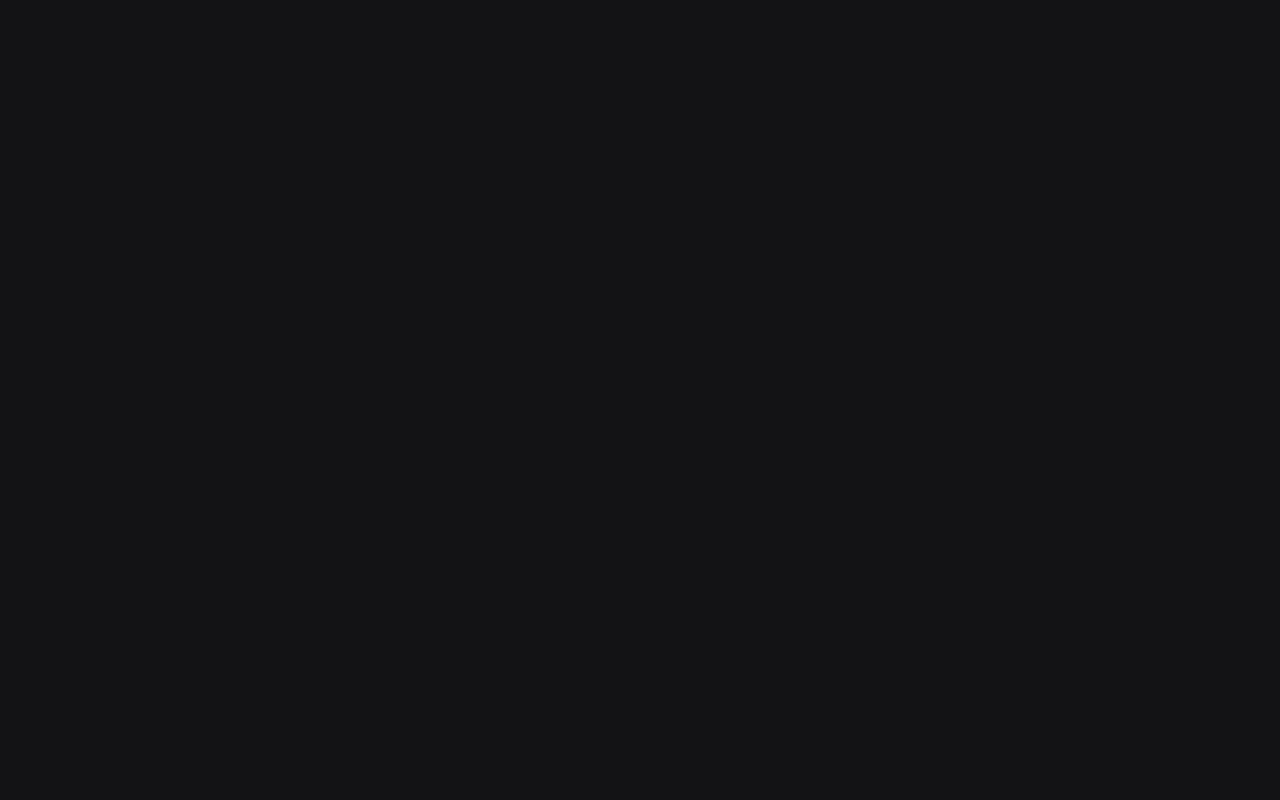
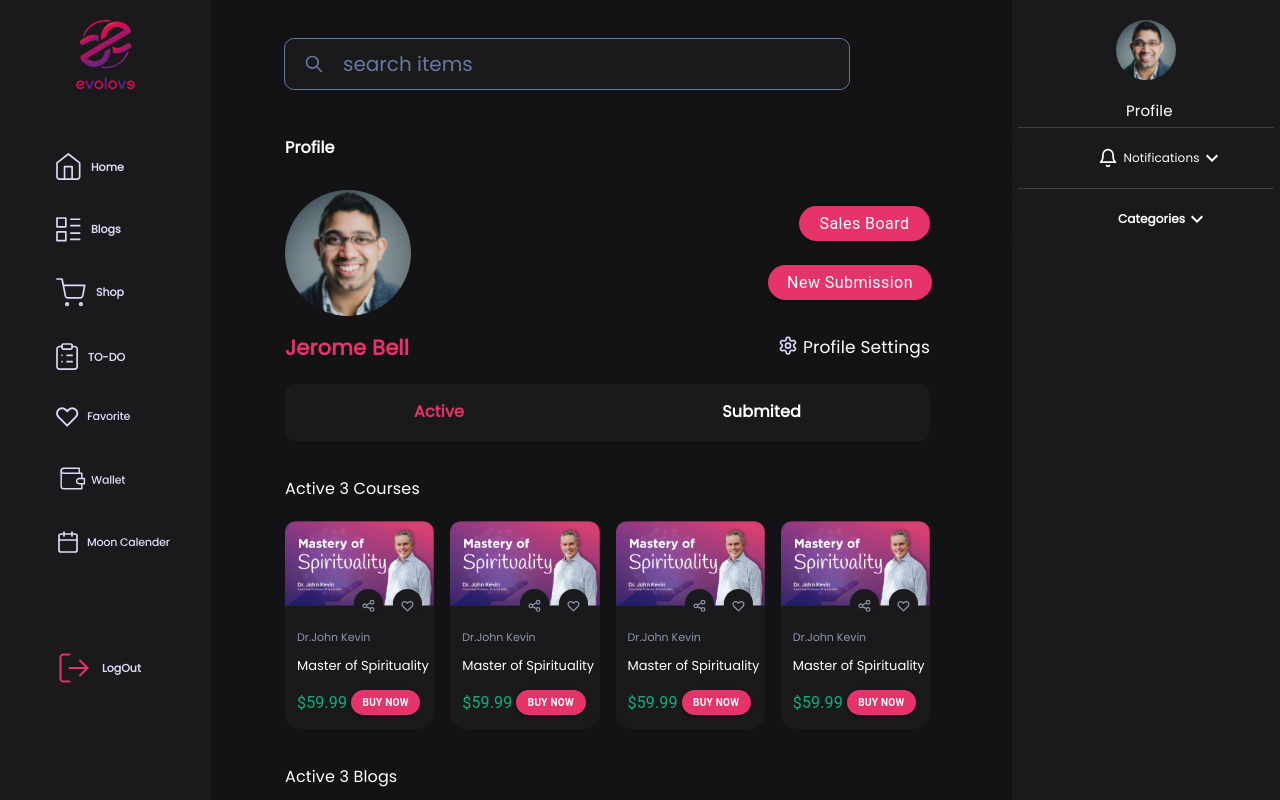
Before and after one commit to saadwaqas688/Evolove, a React (Create React App) app: page /coachProfile in a window 1280 px wide. Before the commit this address had no page. Shown: the top 800 px of the page. Built offline with nearby package versions, Linux system fonts and the light colour scheme.

Commit message:
working on coach profile

```diff
--- a/src/Components/Containers/Profile/UserProfile/UserProfile.jsx
+++ b/src/Components/Containers/Profile/UserProfile/UserProfile.jsx
@@ -2,50 +2,121 @@ import { Grid } from "@mui/material";
 import React, { useState } from "react";
 import BoxCom from "../../../UI/BoxCom/BoxCom";
 import productImage from "../../../../assets/images/homeOnBoarding/productImage1.png";
-import { AvatarName, AvatarWrapper, Count, Filter, FilterWrapper, Heading, MainWrapper,NameAndIconWrapper, SettingText } from "./UserProfile.style ";
+import {
+  AvatarName,
+  AvatarWrapper,
+  ButtonForDesktop,
+  ButtonForSmallScreen,
+  Count,
+  Filter,
+  FilterWrapper,
+  Heading,
+  MainWrapper,
+  NameAndIconWrapper,
+  ProfileButton,
+  SettingText,
+} from "./UserProfile.style ";
 import ProductCard from "../../Shop/ProductCard/ProductCard";
 import { Colors } from "../../../../config/palette";
 import HomeCourseCard from "../../Home/HomeCourseCard/HomeCourseCard";
-import ProfileImage from"../../../../assets/images/homeOnBoarding/profileImg.png"
+import ProfileImage from "../../../../assets/images/homeOnBoarding/profileImg.png";
 import SettingIcon from "../../../../assets/icons/SettingIcon";
 import BlogCard from "../../Blog/BlogCard/BlogCard";
 import { Link } from "react-router-dom";
+import { useLocation } from "react-router";
 
 const UserProfile = () => {
-  const [filter, setFilter] = useState("courses");
+  const [filter, setFilter] = useState("products");
+  const [status, setStatus] = useState("Active");
+
   const size = { sm: "6", md: "6", lg: "3" };
+  const { pathname } = useLocation();
   function selectFilter(selectedTab) {
     setFilter(selectedTab);
   }
 
-  function checkSpacing() {
-    if (filter === "courses") {
-      return 2;
-    } else if(filter==="products") {
-      return 2;
-    }else{
-      return 8
-    }
-  }
   return (
     <BoxCom sx={{ marginTop: "36px", paddingRight: { lg: "60px", md: "0px" } }}>
       <Heading>Profile</Heading>
       <MainWrapper>
-        <AvatarWrapper  alt="Remy Sharp" src={ProfileImage} />
-        <NameAndIconWrapper >
-        <AvatarName >
-         Jerome Bell
-        </AvatarName >
-        <Link to="/profile/setting" style={{textDecoration:"none"}}>
-        <BoxCom sx={{display:"flex",marginTop:{xs:"18px",sm:"0px"},marginBottom:{xs:"18px",sm:"0px"}}}>
-        <SettingIcon/>
-        <SettingText>
-           Profile Settings
-        </SettingText>
+        {pathname === "/coachProfile" ? (
+          <BoxCom
+            sx={{
+              display: "flex",
+              justifyContent: "space-between",
+              alignItems: "center",
+            }}
+          >
+            <AvatarWrapper alt="Remy Sharp" src={ProfileImage} />
+            <ButtonForDesktop>
+              <ProfileButton
+                variant="contained"
+                sx={{ width: "80%", marginLeft: "auto", marginRight: "0px" }}
+              >
+                Sales Board
+              </ProfileButton>
+              <ProfileButton
+                variant="contained"
+                sx={{ marginTop: "20px", width: "100%" }}
+              >
+                New Submission
+              </ProfileButton>
+            </ButtonForDesktop>
           </BoxCom>
+        ) : (
+          <AvatarWrapper alt="Remy Sharp" src={ProfileImage} />
+        )}
+        <NameAndIconWrapper>
+          <AvatarName>Jerome Bell</AvatarName>
+          <Link to="/profile/setting" style={{ textDecoration: "none" }}>
+            <BoxCom
+              sx={{
+                display: "flex",
+                marginTop: { xs: "18px", sm: "0px" },
+                marginBottom: { xs: "18px", sm: "0px" },
+              }}
+            >
+              <SettingIcon />
+              <SettingText>Profile Settings</SettingText>
+            </BoxCom>
+            {pathname === "/coachProfile" && (
+              <ButtonForSmallScreen>
+                <ProfileButton variant="contained" sx={{ width: "100%" }}>
+                  Sales Board
+                </ProfileButton>
+                <ProfileButton
+                  variant="contained"
+                  sx={{ marginTop: "20px", width: "100%" }}
+                >
+                  New Submission
+                </ProfileButton>
+              </ButtonForSmallScreen>
+            )}
           </Link>
         </NameAndIconWrapper>
       </MainWrapper>
+      {pathname === "/coachProfile" ? (
+        <FilterWrapper>
+          <Filter
+            onClick={() => {
+              setStatus("Active");
+            }}
+            component="span"
+            sx={{ color: status === "Active" && Colors.info }}
+          >
+            Active
+          </Filter>
+          <Filter
+            onClick={() => {
+              setStatus("Submited");
+            }}
+            component="span"
+            sx={{ color: status === "Submited" && Colors.info }}
+          >
+            Submited
+          </Filter>
+        </FilterWrapper>
+      ) : (
         <FilterWrapper>
           <Filter
             onClick={() => {
@@ -63,7 +134,7 @@ const UserProfile = () => {
             component="span"
             sx={{ color: filter === "blogs" && Colors.info }}
           >
-        My  Blogs
+            My Blogs
           </Filter>
           <Filter
             onClick={() => {
@@ -75,35 +146,47 @@ const UserProfile = () => {
             My Products
           </Filter>
         </FilterWrapper>
+      )}
+      {(filter === "courses" || pathname === "/coachProfile") && (
+        <>
           <Count>
-          3 Courses
+            {pathname === "/coachProfile" ? `${status} 3 Courses` : "Courses 3"}
           </Count>
-      <Grid container spacing={checkSpacing()} sx={{ paddingTop: "20px" }}>
-        {filter === "products" && (
+          <Grid container spacing={2} sx={{ paddingTop: "20px" }}>
+            <HomeCourseCard size={size} />
+            <HomeCourseCard size={size} />
+            <HomeCourseCard size={size} />
+            <HomeCourseCard size={size} />
+          </Grid>
+        </>
+      )}
+      {(filter === "blogs" || pathname === "/coachProfile") && (
         <>
+          <Count>
+            {pathname === "/coachProfile" ? `${status} 3 Blogs` : "Blogs 3"}
+          </Count>
+          <Grid container spacing={8} sx={{ paddingTop: "20px" }}>
+            <BlogCard tag={pathname === "/coachProfile" ? true : false} />
+            <BlogCard tag={pathname === "/coachProfile" ? true : false} />
+            <BlogCard tag={pathname === "/coachProfile" ? true : false} />
+          </Grid>
+        </>
+      )}
+      {(filter === "products" || pathname === "/coachProfile") && (
+        <>
+          <Count>
+            {pathname === "/coachProfile"
+              ? `${status} 3 Products`
+              : "Products 3"}
+          </Count>
+          <Grid container spacing={2} sx={{ paddingTop: "20px" }}>
             <ProductCard size={size} image={productImage} />
             <ProductCard size={size} image={productImage} />
             <ProductCard size={size} image={productImage} />
             <ProductCard size={size} image={productImage} />
+          </Grid>
         </>
       )}
-        {filter === "courses" && (
-          <>
-            <HomeCourseCard size={size} />
-            <HomeCourseCard size={size} />
-            <HomeCourseCard size={size} />
-            <HomeCourseCard size={size} />
-          </>
-        )}
-        {filter === "blogs" && (
-          <>
-          <BlogCard />
-          <BlogCard />
-
-          <BlogCard/>
-          </>
-        )}
-      </Grid>
     </BoxCom>
   );
 };
--- a/src/Components/Containers/Profile/UserProfile/UserProfile.style .jsx
+++ b/src/Components/Containers/Profile/UserProfile/UserProfile.style .jsx
@@ -1,6 +1,7 @@
 import { Avatar, styled, Typography} from "@mui/material";
 import { Colors } from "../../../../config/palette";
 import BoxCom from "../../../UI/BoxCom/BoxCom";
+import Button from "../../../UI/Button/Button";
 
   export const Heading = styled(Typography)(({ theme }) => ({
     fontFamily: '"Poppins", "sans-serif"',
@@ -91,3 +92,29 @@ export const MainWrapper = styled(BoxCom)(( {theme}) => ({
 
 
   }));
+
+
+  export const ProfileButton = styled(Button)(() => ({
+    textTransform:"none",
+    fontSize:"16px",
+    marginLeft:"2px",
+    height:"35px",
+    fontWeight:"normal"
+    }));
+
+
+    export const ButtonForSmallScreen = styled(BoxCom)(({theme}) => ({
+      display:"none",
+      flexDirection:"column",
+      [theme.breakpoints.down("sm")]: {
+      display:"flex"
+      },
+      }));
+
+      export const ButtonForDesktop = styled(BoxCom)(({theme}) => ({
+        display:"flex",
+        flexDirection:"column",
+        [theme.breakpoints.down("sm")]: {
+          display:"none",
+        },
+        }));
--- a/src/Routes/ApplicationRoutes.jsx
+++ b/src/Routes/ApplicationRoutes.jsx
@@ -55,6 +55,8 @@ const ApplicationRoutes = () => {
             <Route path="/walletWithDraw" element={<WalletWithDraw />} />
             <Route path="/profile" element={<UserProfile />} />
             <Route path="/profile/setting" element={<EditProfile />} />
+            <Route path="/coachProfile" element={<UserProfile />} />
+
 
 
 
--- a/src/Test/Test.jsx
+++ b/src/Test/Test.jsx
@@ -1,9 +1,9 @@
 import React from 'react'
-import EditProfile from '../Components/Containers/Profile/EditProfile/EditProfile.jsx'
+import UserProfile from '../Components/Containers/Profile/UserProfile/UserProfile.jsx'
 const Test = () => {
   return (
     <div>
-      <EditProfile/>
+      <UserProfile/>
     </div>
   )
 }
```
Lines whose indentation alone changed are shown as unchanged.
